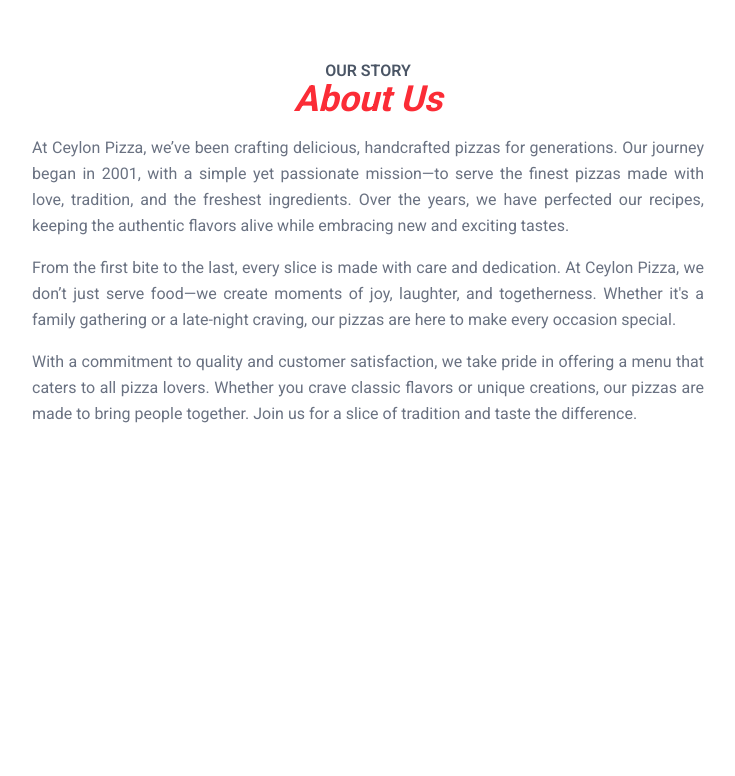
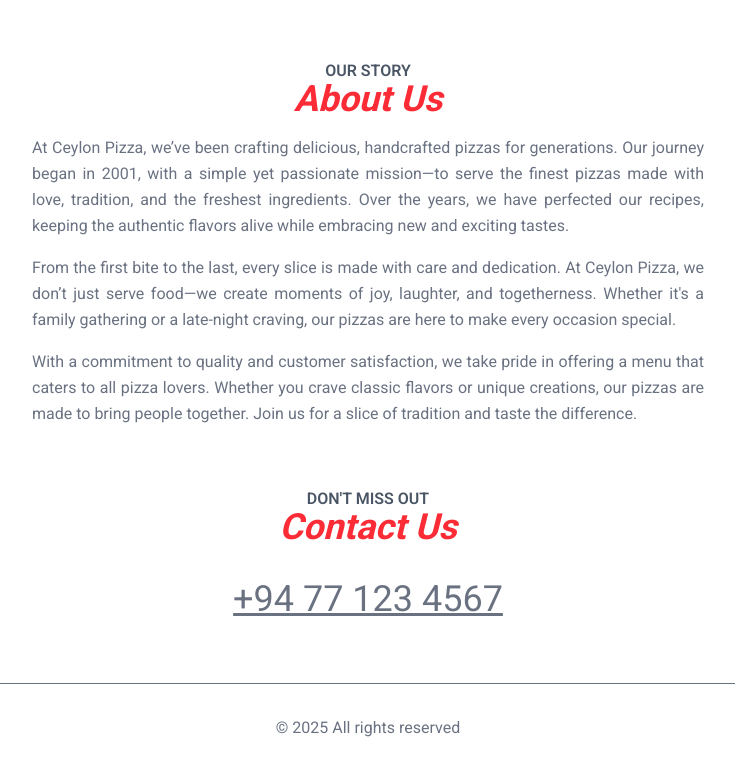
Before and after one commit to Pasan24/Food-Ordering-App, a Next.js app: page / in a window 1280 px wide. Shown: the part 1153-1929 px from the top of the page, without its empty margins (272-1007 px from the left). Before the commit the page ends 1660 px from the top, so only its background shows below. Built offline with nearby package versions, Linux system fonts and the light colour scheme.

Commit message:
finished the  home page basically with fotter.

```diff
--- a/src/app/page.js
+++ b/src/app/page.js
@@ -17,6 +17,7 @@
         subHeader={'Our Story'}
         mainHeader={'About Us'}
       />
+
       <div className="max-w-2xl mx-auto mt-4 text-gray-500 text-justify leading-relaxed flex flex-col gap-4 ">
 
       <p >
@@ -48,9 +49,25 @@
 
     </section>
 
-    <section>
+    <section className="text-center my-8">
+
+      <SectionHeaders
+        subHeader={'Don\'t Miss Out'}
+        mainHeader={'Contact Us'}
+      />
+
+      <div className="mt-8 ">
+        <a className="text-4xl  underline text-gray-500" href="tel:+94771234567">
+          +94 77 123 4567
+        </a>
+      </div>
 
     </section>
+
+    <footer className="border-t p-8 text-center text-gray-500 mt-16">
+      &copy; 2025 All rights reserved
+
+    </footer>
     </>
   );
 }
```
